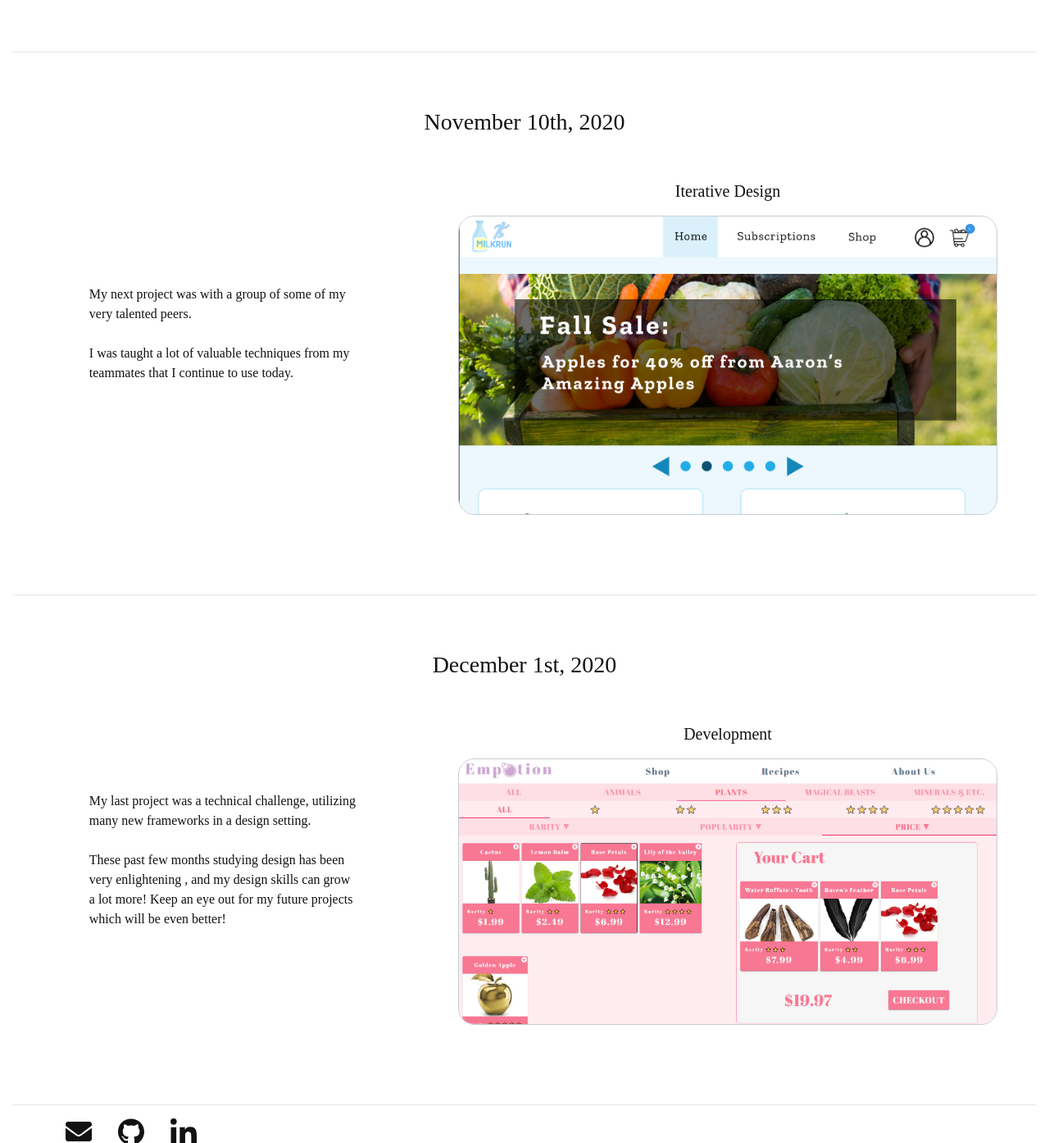
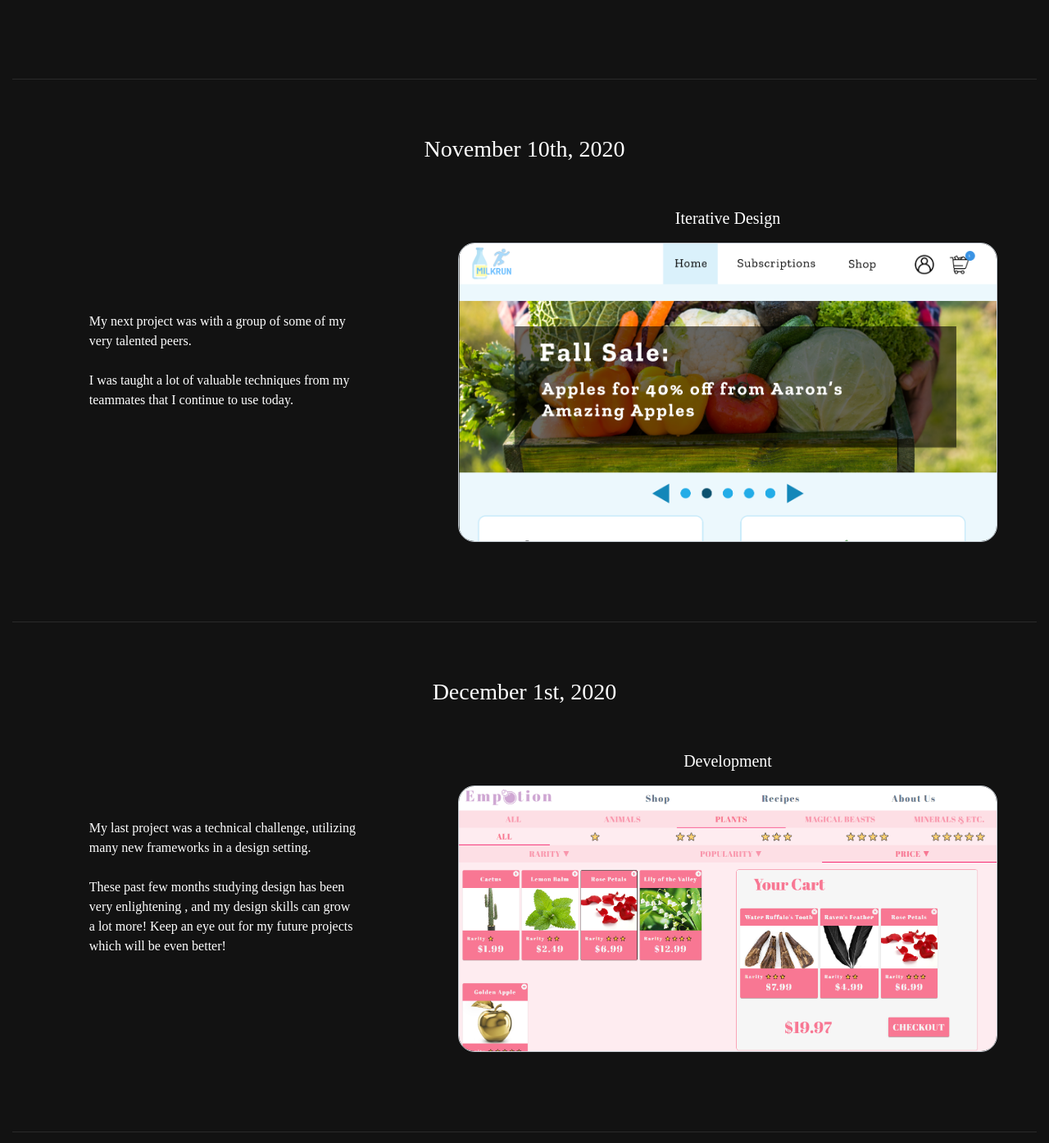
Before and after one commit to StephenLeeY/Portfolio, a PHP site: page / in a window 1280 px wide. Shown: the part 1903-3297 px from the top of the page at 82% size. Run offline with PHP 8.4, Linux system fonts and the light colour scheme; some libraries are stand-ins or nearby versions; some web fonts are replaced.

Commit message:
Bugfix and default=dark

```diff
--- a/home.html
+++ b/home.html
@@ -39,17 +39,19 @@
         </div>
         <div class="scroll-down">
           <a href="#start" class="scroll-down-a">
-            <img class="down-arrow" id="down_arrow" src="Resources/down-arrow-light.png" alt="down-arrow"/>
+            <img class="down-arrow" id="down_arrow" src="Resources/down-arrow-dark.png" alt="down-arrow"/>
           </a>
         </div>
         <div class="lightbulb">
           <a href="#" onclick="switch_mode()">
-            <img id="lightbulb" src="Resources/lightbulb-regular-light.svg"/>
+            <img id="lightbulb" src="Resources/lightbulb-regular-dark.svg"/>
           </a>
         </div>
       </div>
 
-      <div class="col" id="start">
+      <hr class="featurette-divider" id="start">
+
+      <div class="col">
         <p class="sl-bold sl-1 sl-center">October 6th, 2020</p>
         <div class="project-display row justify-content-center">
           <div class="sl-left">
@@ -165,13 +167,13 @@
           <!-- FONT AWESOME ICONS -->
           <a class="footer-icon"></a>
           <a class="footer-icon" href="mailto:[insert_email]">
-            <img id="email_svg" src="Resources/envelope-solid-light.svg"/>
+            <img id="email_svg" src="Resources/envelope-solid-dark.svg"/>
           </a>
           <a class="footer-icon" href="https://github.com/[insert_username]">
-            <img id="github_svg" src="Resources/github-brands-light.svg"/>
+            <img id="github_svg" src="Resources/github-brands-dark.svg"/>
           </a>
           <a class="footer-icon" href="https://www.linkedin.com/in/[insert_link]">
-            <img id="linkedin_svg" src="Resources/linkedin-in-brands-light.svg"/>
+            <img id="linkedin_svg" src="Resources/linkedin-in-brands-dark.svg"/>
           </a>
         </div>
       </div>
@@ -196,28 +198,32 @@
       };
       window.addEventListener('resize', afterOrientationChange);
     });
+  </script>
 
+  <script>
+    // Light/Dark mode switch handler.
     function switch_mode() {
       let temp = $(':root').css('--sl-main');
       $(':root').css('--sl-main', $(':root').css('--sl-sub'));
       $(':root').css('--sl-sub', temp);
+
       let temp2 = $(':root').css('--sl-main-rgba');
       $(':root').css('--sl-main-rgba', $(':root').css('--sl-sub-rgba'));
-      $(':root').css('--sl-sub-rgba', temp);
+      $(':root').css('--sl-sub-rgba', temp2);
 
-      let light_dark = (temp == ' #FFFFFF');
-      if (light_dark) {
+      let is_main = (temp == ' #121212');
+      if (is_main) {
+        document.getElementById('lightbulb').src = 'Resources/lightbulb-regular-light.svg';
+        document.getElementById('down_arrow').src = 'Resources/down-arrow-light.png';
+        document.getElementById('email_svg').src = 'Resources/envelope-solid-light.svg';
+        document.getElementById('github_svg').src = 'Resources/github-brands-light.svg';
+        document.getElementById('linkedin_svg').src = 'Resources/linkedin-in-brands-light.svg';
+      } else {
         document.getElementById('lightbulb').src = 'Resources/lightbulb-regular-dark.svg';
         document.getElementById('down_arrow').src = 'Resources/down-arrow-dark.png';
         document.getElementById('email_svg').src = 'Resources/envelope-solid-dark.svg';
         document.getElementById('github_svg').src = 'Resources/github-brands-dark.svg';
         document.getElementById('linkedin_svg').src = 'Resources/linkedin-in-brands-dark.svg';
-      } else {
-        document.getElementById('lightbulb').src = 'Resources/lightbulb-regular-light.svg';
-        document.getElementById('down_arrow').src = 'Resources/down-arrow-light.png';
-        document.getElementById('email_svg').src = 'Resources/envelope-solid-light.svg';
-        document.getElementById('github_svg').src = 'Resources/github-brands-light.svg';
-        document.getElementById('linkedin_svg').src = 'Resources/linkedin-in-brands-light.svg';
       }
     }
   </script>
--- a/index.css
+++ b/index.css
@@ -1,9 +1,9 @@
 /* GLOBAL VARIABLES */
 :root {
-  --sl-main: #FFFFFF;
-  --sl-sub: #121212;
-  --sl-main-rgba: rgba(255, 255, 255, 0.1);
-  --sl-sub-rgba: rgba(18, 18, 18, 0.1);
+  --sl-main: #121212;
+  --sl-sub: #FFFFFF;
+  --sl-main-rgba: rgba(18, 18, 18, 0.1);
+  --sl-sub-rgba: rgba(255, 255, 255, 0.1);
 }
 
 /* CUSTOM FONTS & TEXT STYLING */
```
